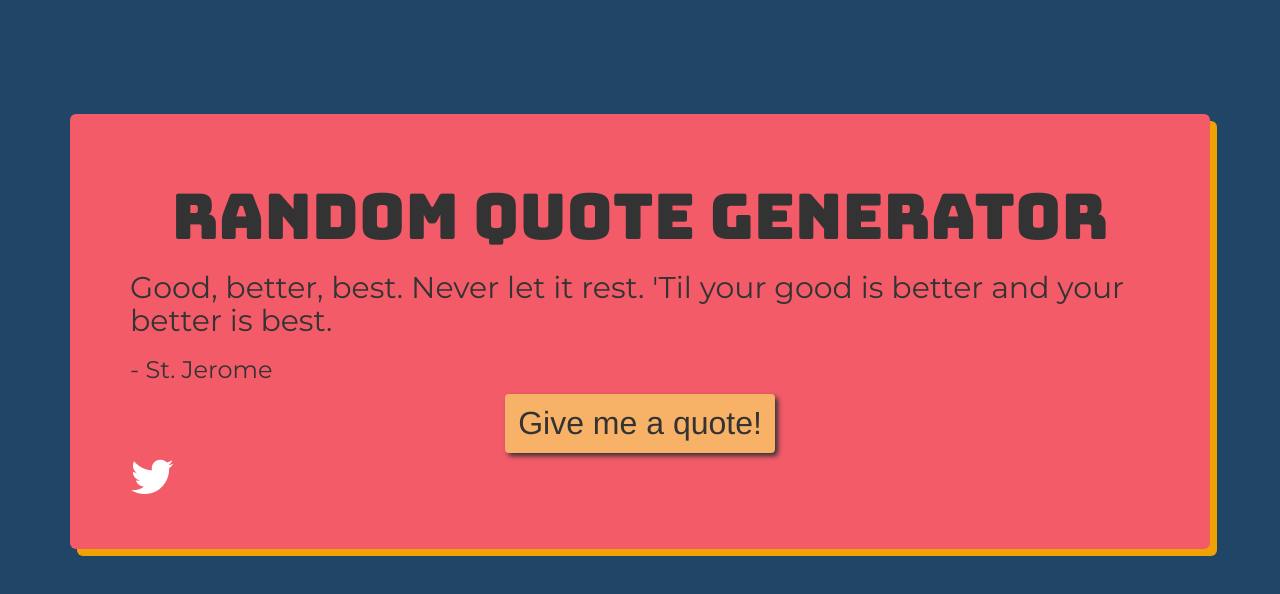
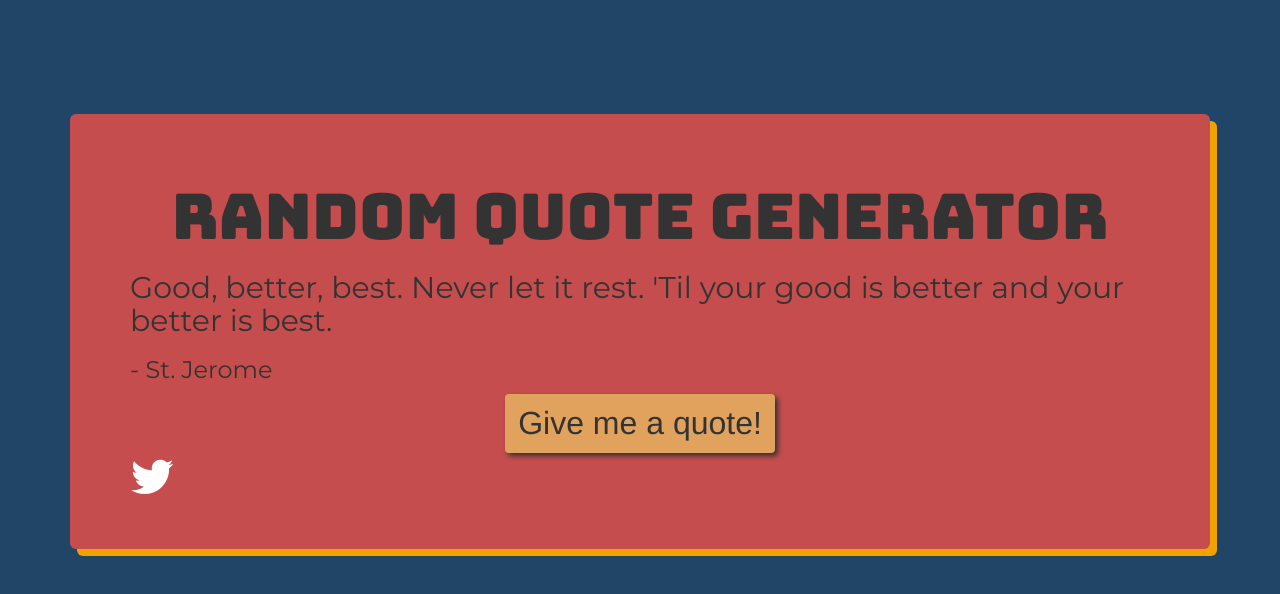
Before and after one commit to JonCosta/random-quote-generator, a plain HTML site: page index.html in a window 1280 px wide. Drawn offline with nearby package versions, Linux system fonts and the light colour scheme; files that its build step writes are made by us from their sources.

Commit message:
- Small color adjustments.

```diff
--- a/assets/css/main.scss
+++ b/assets/css/main.scss
@@ -1,7 +1,7 @@
 $bg-color: #204566;
-$jumbo-color: #F45B69;
+$jumbo-color: #C64D4D;
 $jumbo-shadow-color: #F0A202;
-$quote-btn-color: #F7B267;
+$quote-btn-color: #E1A25E;
 
 $quote-font: 'Montserrat', sans-serif;
 $title-font: 'Bungee', cursive;
```
